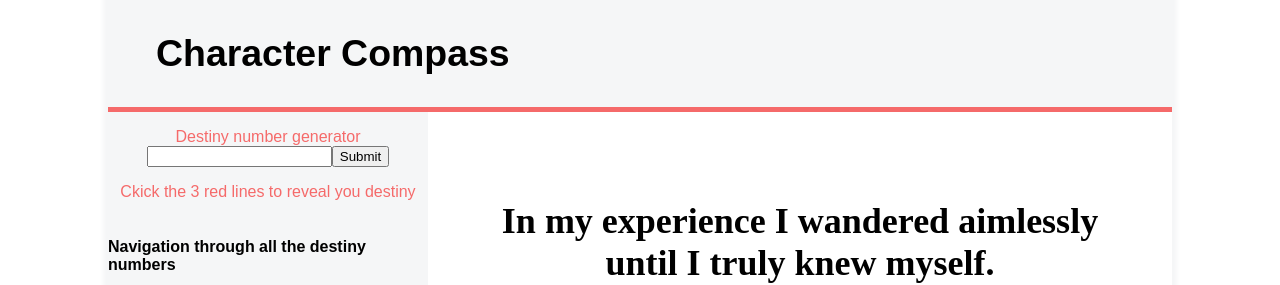
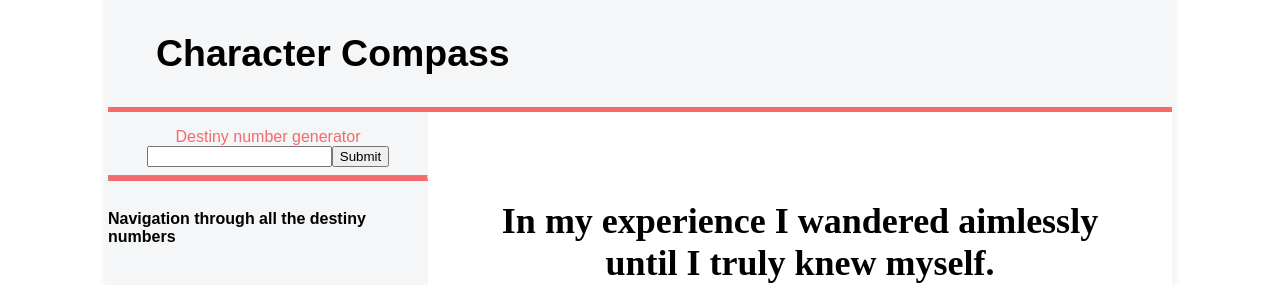
Before and after one commit to ChrisForti/know-urself, a React (Vite) app: page / in a window 1280 px wide. Shown: the top 285 px of the page. Built offline with nearby package versions, Linux system fonts and the light colour scheme.

Commit message:
Adjusted side bar styling, added a horizontal rule.

```diff
--- a/src/components/Input.module.css
+++ b/src/components/Input.module.css
@@ -2,6 +2,12 @@
   color: #f56a6a;
   text-align: center;
   padding-top: 1rem;
+}
+
+.hr {
+  border-bottom: solid 5px #f56a6a;
+  flex-wrap: wrap;
+  padding: 0;
 }
 
 @media (max-width: 768px) {
--- a/src/components/Input.tsx
+++ b/src/components/Input.tsx
@@ -23,7 +23,7 @@ export function Input({ setChoice }: InputProps) {
         }}
       />
       <button type="submit">Submit</button>
-      <p>Ckick the 3 red lines to reveal you destiny</p>
+      <hr className={styles.hr} />
     </form>
   );
 }
```
